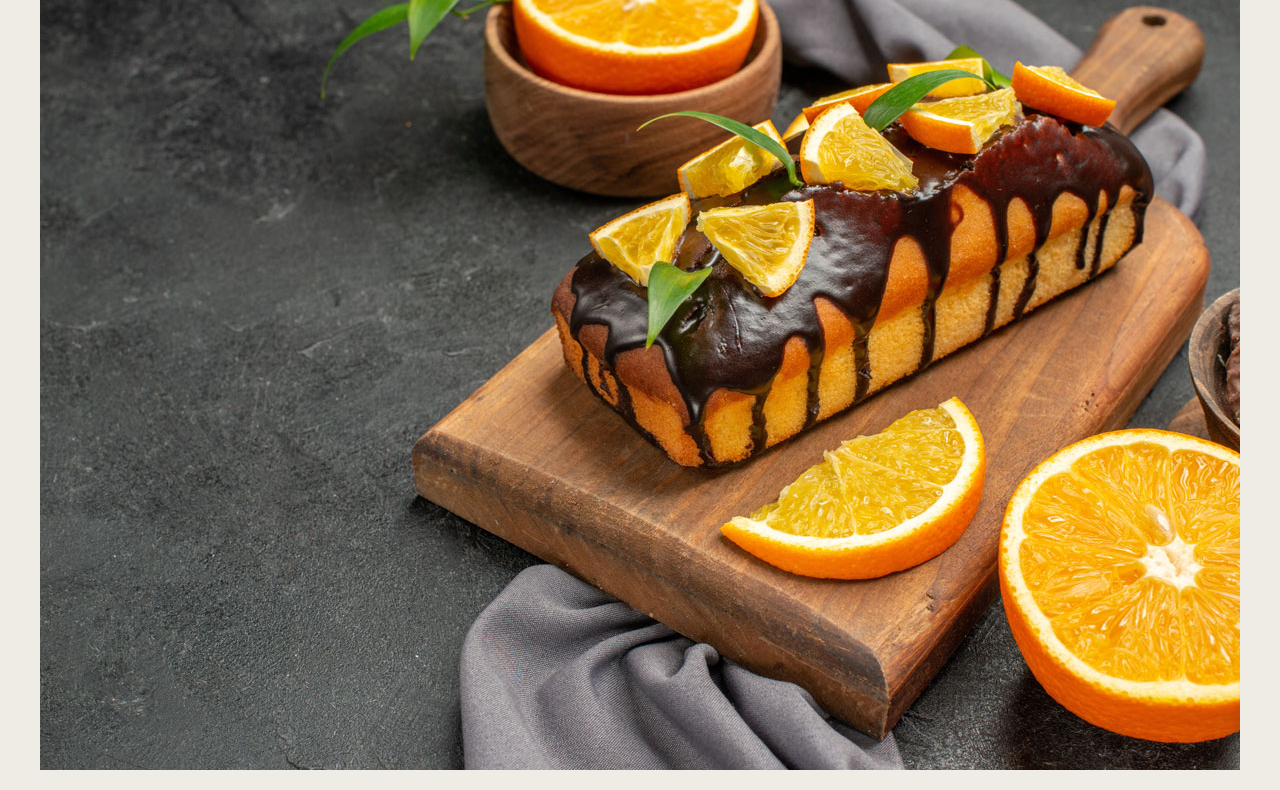
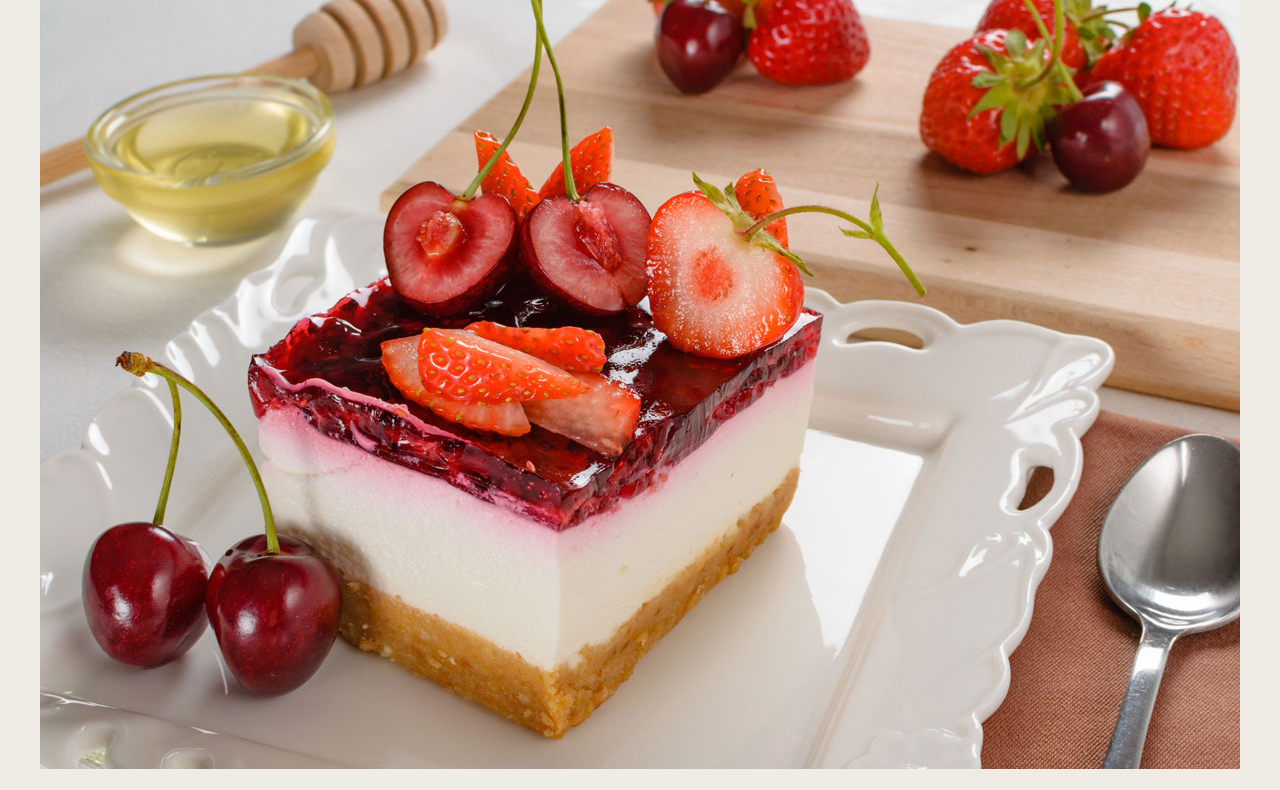
Before and after one commit to imshow123/individual-project-new, a plain HTML site: page index.html in a window 1280 px wide. Shown: the part 161-951 px from the top of the page. Drawn offline with Linux system fonts and the light colour scheme.

Commit message:
改首頁圖

```diff
--- a/index.html
+++ b/index.html
@@ -78,9 +78,9 @@
             <div class="banner">
                 <div class="video">
                     <!-- <li><img src="./pics/banner/banner01.jpg" alt=""></li> -->
-                    <!-- <li><img src="./pics/banner/banner03.jpg" alt=""></li> -->
+                    <li><img src="./pics/banner/banner03.jpg" alt=""></li>
                     <!-- <li><img src="./pics/banner/banner04.jpg" alt=""></li> -->
-                    <li><img src="./pics/banner/banner05.jpg" alt=""></li>
+                    <!-- <li><img src="./pics/banner/banner05.jpg" alt=""></li> -->
                     <!-- <li><img src="./pics/banner/banner06.jpg" alt=""></li> -->
                 </div>
             </div>
```
